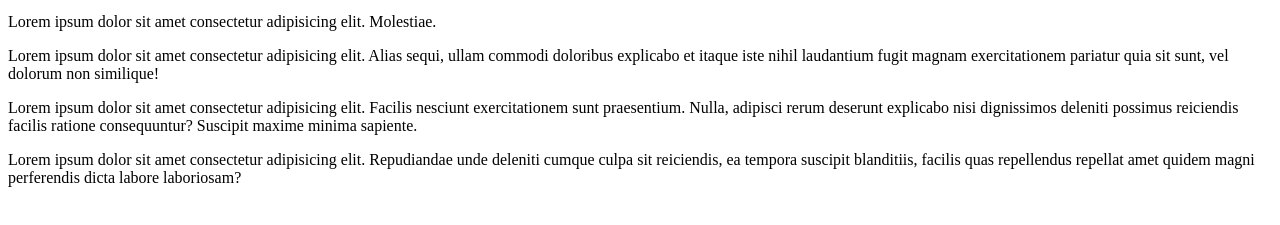
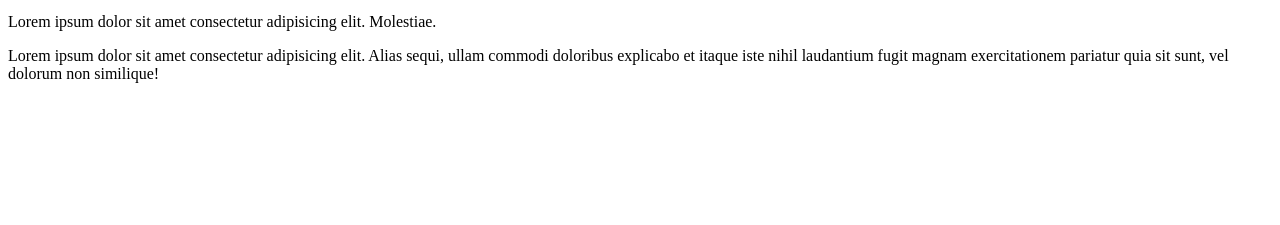
Before and after one commit to RahulRGolabhavi/UST_Assignment_1, a plain HTML site: page index.html in a window 1280 px wide. Shown: the part 101-326 px from the top of the page. Drawn offline with Linux system fonts and the light colour scheme.

Commit message:
added index

```diff
--- a/index.html
+++ b/index.html
@@ -10,7 +10,5 @@
     <p>hey ..</p>
 <p>Lorem ipsum dolor sit amet consectetur adipisicing elit. Molestiae.</p>
 <p>Lorem ipsum dolor sit amet consectetur adipisicing elit. Alias sequi, ullam commodi doloribus explicabo et itaque iste nihil laudantium fugit magnam exercitationem pariatur quia sit sunt, vel dolorum non similique!</p>
-<p>Lorem ipsum dolor sit amet consectetur adipisicing elit. Facilis nesciunt exercitationem sunt praesentium. Nulla, adipisci rerum deserunt explicabo nisi dignissimos deleniti possimus reiciendis facilis ratione consequuntur? Suscipit maxime minima sapiente.</p>
-<p>Lorem ipsum dolor sit amet consectetur adipisicing elit. Repudiandae unde deleniti cumque culpa sit reiciendis, ea tempora suscipit blanditiis, facilis quas repellendus repellat amet quidem magni perferendis dicta labore laboriosam?</p>
 </body>
 </html>
```
